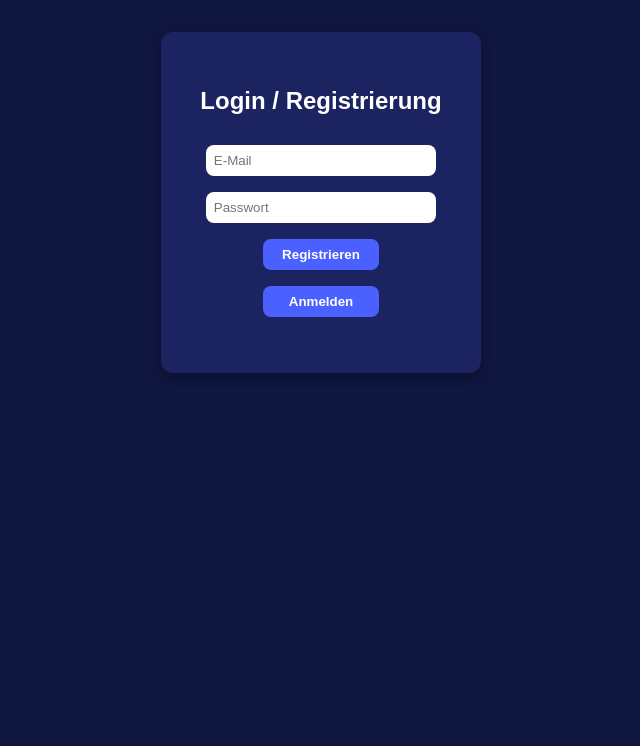
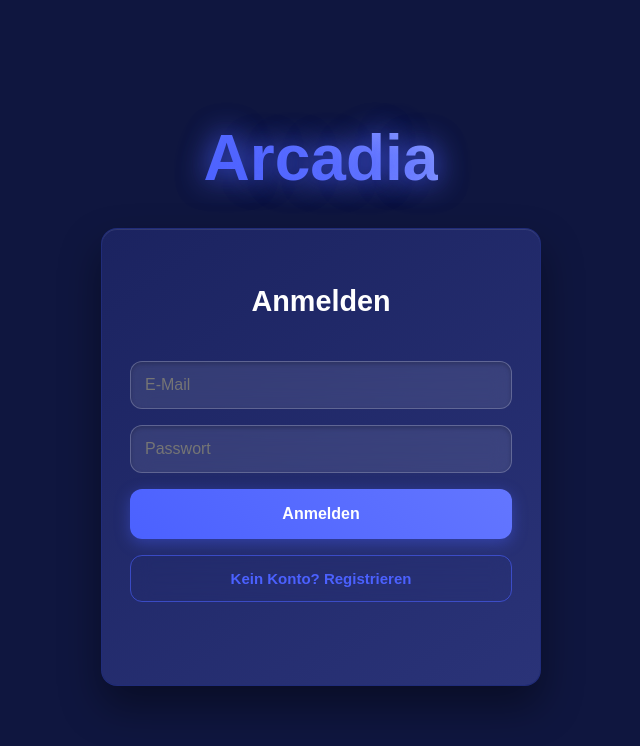
Before and after one commit to Gidschge/arcadia, a React (Vite) app in the folder my-app/: page / in a window 1280 px wide. Shown: the top 746 px of the page, without its empty margins (319-959 px from the left). Built offline with nearby package versions, Linux system fonts and the light colour scheme; no server answers.

Commit message:
Login Fertig

```diff
--- a/my-app/package.json
+++ b/my-app/package.json
@@ -13,7 +13,8 @@
     "dotenv": "^17.2.3",
     "firebase": "^12.4.0",
     "react": "^19.1.1",
-    "react-dom": "^19.1.1"
+    "react-dom": "^19.1.1",
+    "react-router-dom": "^7.10.0"
   },
   "devDependencies": {
     "@eslint/js": "^9.36.0",
--- a/my-app/src/App.jsx
+++ b/my-app/src/App.jsx
@@ -1,136 +1,157 @@
-import React, { useState, useEffect } from "react";
+import React, { useEffect, useState } from "react";
+import { useNavigate } from "react-router-dom";
 import { auth } from "./firebase";
-import {
-  createUserWithEmailAndPassword,
-  signInWithEmailAndPassword,
-  signOut,
-  onAuthStateChanged
-} from "firebase/auth";
+import { signOut, onAuthStateChanged } from "firebase/auth";
 
 function App() {
+  const navigate = useNavigate();
   const [user, setUser] = useState(null);
-  const [email, setEmail] = useState("");
-  const [password, setPassword] = useState("");
-  const [message, setMessage] = useState("");
 
+  // User-Status überwachen (WICHTIG!)
   useEffect(() => {
-    const unsubscribe = onAuthStateChanged(auth, (currentUser) => {
-      setUser(currentUser);
+    const unSub = onAuthStateChanged(auth, (current) => {
+      setUser(current);
+
+      if (!current) {
+        navigate("/", { replace: true });
+      }
     });
-    return () => unsubscribe();
+
+    return () => unSub();
   }, []);
 
-  const handleRegister = async () => {
+  // Logout
+  const handleLogout = async () => {
     try {
-      const res = await createUserWithEmailAndPassword(auth, email, password);
-      setMessage(`✅ Konto erstellt: ${res.user.email}`);
+      await signOut(auth);
+      navigate("/", { replace: true });
     } catch (err) {
-      setMessage(`❌ Fehler: ${err.message}`);
+      console.error("Logout Fehler:", err);
     }
   };
 
-  const handleLogin = async () => {
-    try {
-      const res = await signInWithEmailAndPassword(auth, email, password);
-      setMessage(`✅ Angemeldet als: ${res.user.email}`);
-    } catch (err) {
-      setMessage(`❌ Fehler: ${err.message}`);
-    }
-  };
+  // Ladebildschirm
+  if (!user) {
+    return (
+      <div style={{
+        display: "flex",
+        justifyContent: "center",
+        alignItems: "center",
+        minHeight: "100vh",
+        backgroundColor: "#0f163f",
+        color: "white",
+        fontFamily: "Arial, sans-serif"
+      }}>
+        Laden...
+      </div>
+    );
+  }
 
-  const handleLogout = async () => {
-    await signOut(auth);
-    setMessage("✅ Abgemeldet");
-  };
-
-  // Container-Styles passend zum Mainpage-Design
+  // ⬇️ Styles
   const containerStyle = {
-    backgroundColor: "#0f163f", // dunkles Blau
+    backgroundColor: "#0f163f",
     color: "white",
     fontFamily: "Arial, sans-serif",
     minHeight: "100vh",
     display: "flex",
     flexDirection: "column",
+    justifyContent: "center",
     alignItems: "center",
-    padding: "2rem",
+    padding: "clamp(16px, 3vw, 32px)"
   };
 
-  const cardStyle = {
-    backgroundColor: "#1b2360", // etwas helleres Blau für Boxen
-    borderRadius: "12px",
-    padding: "2rem",
-    width: "320px",
-    textAlign: "center",
-    boxShadow: "0 4px 12px rgba(0,0,0,0.3)",
+  const titleStyle = {
+    marginBottom: "clamp(12px, 2.5vw, 24px)",
+    fontSize: "clamp(28px, 6vw, 64px)",
+    fontWeight: "bold",
+    background: "linear-gradient(45deg, #4b61ff, #6376ff, #a3b2ff)",
+    WebkitBackgroundClip: "text",
+    WebkitTextFillColor: "transparent",
+    textShadow: "0 0 20px rgba(75, 97, 255, 0.5)",
+    animation: "glow 2s ease-in-out infinite alternate"
   };
 
-  const inputStyle = {
-    width: "90%",
-    padding: "0.5rem",
-    margin: "0.5rem 0",
-    borderRadius: "8px",
-    border: "none",
+  const dashboardStyle = {
+    width: "100%",
+    maxWidth: "520px",
+    background: "linear-gradient(145deg, #1b2360, #2a3378)",
+    borderRadius: "16px",
+    padding: "clamp(18px, 3.2vw, 32px)",
+    boxShadow: "0 25px 50px rgba(0,0,0,0.5)",
+    display: "flex",
+    flexDirection: "column",
+    alignItems: "center",
+    border: "1px solid rgba(75,97,255,0.3)"
   };
 
   const buttonStyle = {
-    width: "45%",
-    padding: "0.5rem",
-    margin: "0.5rem",
-    borderRadius: "8px",
+    width: "100%",
+    padding: "clamp(12px, 2.6vw, 16px)",
+    borderRadius: "12px",
     border: "none",
-    backgroundColor: "#4b61ff",
+    background: "linear-gradient(45deg, #ef4444, #dc2626)",
     color: "white",
     cursor: "pointer",
     fontWeight: "bold",
+    fontSize: "clamp(14px, 3vw, 16px)",
+    boxShadow: "0 6px 20px rgba(239, 68, 68, 0.5)",
+    transition: "all 0.3s ease"
   };
 
-  const messageStyle = {
-    marginTop: "1rem",
-    fontWeight: "bold",
-    color: message.startsWith("✅") ? "#0f0" : "#f55",
+  const welcomeStyle = {
+    fontSize: "1.8rem",
+    marginBottom: "10px",
+    color: "#a3b2ff"
   };
 
-  if (user) {
-    return (
-      <div style={containerStyle}>
-        <div style={cardStyle}>
-          <h2>Willkommen, {user.email}!</h2>
-          <button style={buttonStyle} onClick={handleLogout}>
-            Abmelden
-          </button>
-          <p style={messageStyle}>{message}</p>
-        </div>
-      </div>
-    );
-  }
+  const userInfoStyle = {
+    fontSize: "1rem",
+    marginBottom: "20px",
+    color: "rgba(255,255,255,0.8)"
+  };
 
   return (
     <div style={containerStyle}>
-      <div style={cardStyle}>
-        <h2>Login / Registrierung</h2>
-        <input
-          style={inputStyle}
-          type="email"
-          placeholder="E-Mail"
-          value={email}
-          onChange={(e) => setEmail(e.target.value)}
-        />
-        <input
-          style={inputStyle}
-          type="password"
-          placeholder="Passwort"
-          value={password}
-          onChange={(e) => setPassword(e.target.value)}
-        />
-        <div>
-          <button style={buttonStyle} onClick={handleRegister}>
-            Registrieren
-          </button>
-          <button style={buttonStyle} onClick={handleLogin}>
-            Anmelden
-          </button>
+      <div style={titleStyle}>Arcadia</div>
+
+      <div style={dashboardStyle}>
+        <h1 style={welcomeStyle}>🎉 Willkommen zurück!</h1>
+
+        <div style={userInfoStyle}>
+          Eingeloggt als:<br />
+          <span style={{ color: "#4ade80", fontSize: "1.3rem" }}>
+            {user.email}
+          </span>
+          <br />
+          <small style={{ opacity: 0.6 }}>
+            UID: {user.uid.slice(0, 8)}...
+          </small>
         </div>
-        <p style={messageStyle}>{message}</p>
+
+        {/* 🔥 HIER: Logout Button */}
+        <button
+          style={buttonStyle}
+          onClick={handleLogout}
+          onMouseEnter={(e) => {
+            e.target.style.transform = "translateY(-2px)";
+            e.target.style.boxShadow = "0 12px 25px rgba(239, 68, 68, 0.6)";
+          }}
+          onMouseLeave={(e) => {
+            e.target.style.transform = "translateY(0)";
+            e.target.style.boxShadow = "0 6px 20px rgba(239, 68, 68, 0.4)";
+          }}
+        >
+          🚪 Abmelden
+        </button>
+
+        <div style={{
+          marginTop: "20px",
+          animation: "float 3s ease-in-out infinite",
+          fontSize: "0.9rem",
+          opacity: 0.7
+        }}>
+          Dein Dashboard bekommt bald neue Features...
+        </div>
       </div>
     </div>
   );
--- /dev/null
+++ b/my-app/src/login.jsx
@@ -0,0 +1,253 @@
+import React, { useState, useEffect } from "react";
+import { useNavigate } from "react-router-dom";
+import { auth } from "./firebase";
+import {
+  createUserWithEmailAndPassword,
+  signInWithEmailAndPassword,
+  onAuthStateChanged
+} from "firebase/auth";
+
+function LoginComponent() {
+  const navigate = useNavigate();
+  const [user, setUser] = useState(null);
+  const [isFlipped, setIsFlipped] = useState(false);
+  const [email, setEmail] = useState("");
+  const [password, setPassword] = useState("");
+  const [message, setMessage] = useState("");
+
+  // Redirect, wenn bereits eingeloggt
+  useEffect(() => {
+    const unsubscribe = onAuthStateChanged(auth, (currentUser) => {
+      setUser(currentUser);
+      if (currentUser) {
+        navigate("/app", { replace: true });
+      }
+    });
+    return () => unsubscribe();
+  }, [navigate]);
+
+  const handleRegister = async () => {
+    try {
+      const res = await createUserWithEmailAndPassword(auth, email, password);
+      setMessage(`✅ Konto erstellt: ${res.user.email}`);
+      setTimeout(() => navigate("/app", { replace: true }), 800);
+    } catch (err) {
+      setMessage(`❌ Fehler: ${err.message}`);
+    }
+  };
+
+  const handleLogin = async () => {
+    try {
+      const res = await signInWithEmailAndPassword(auth, email, password);
+      setMessage(`✅ Angemeldet als: ${res.user.email}`);
+      setTimeout(() => navigate("/app", { replace: true }), 800);
+    } catch (err) {
+      setMessage(`❌ Fehler: ${err.message}`);
+    }
+  };
+
+  // Außencontainer
+  const containerStyle = {
+    backgroundColor: "#0f163f",
+    color: "white",
+    fontFamily: "Arial, sans-serif",
+    minHeight: "100vh",
+    display: "flex",
+    flexDirection: "column",
+    justifyContent: "center",
+    alignItems: "center",
+    overflow: "hidden"
+  };
+
+  // Headline
+  const titleStyle = {
+    marginBottom: "clamp(12px, 2.5vw, 24px)",
+    fontSize: "clamp(28px, 6vw, 64px)",
+    fontWeight: "bold",
+    background: "linear-gradient(45deg, #4b61ff, #6376ff, #a3b2ff)",
+    WebkitBackgroundClip: "text",
+    WebkitTextFillColor: "transparent",
+    backgroundClip: "text",
+    textShadow: "0 0 20px rgba(75, 97, 255, 0.5)",
+    animation: "glow 2s ease-in-out infinite alternate"
+  };
+
+  // Scene/Wrapper
+  const sceneStyle = {
+    width: "100%",
+    maxWidth: "440px",
+    margin: "0 auto",
+    perspective: "1000px"
+  };
+
+  const cardWrapperStyle = {
+    position: "relative",
+    width: "100%",
+    transformStyle: "preserve-3d",
+    transition: "transform 0.8s",
+    transform: isFlipped ? "rotateY(180deg)" : "rotateY(0deg)"
+  };
+
+  // Kartenflächen
+  const cardFaceBase = {
+    position: "relative",
+    width: "100%",
+    backfaceVisibility: "hidden",
+    background: "linear-gradient(145deg, #1b2360, #2a3378)",
+    borderRadius: "16px",
+    padding: "clamp(16px, 3vw, 28px)",
+    boxShadow: "0 20px 40px rgba(0,0,0,0.4), inset 0 1px 0 rgba(255,255,255,0.1)",
+    display: "flex",
+    flexDirection: "column",
+    gap: "clamp(8px, 2vw, 16px)",
+    alignItems: "center",
+    textAlign: "center",
+    border: "1px solid rgba(75, 97, 255, 0.3)",
+    backgroundClip: "padding-box"
+  };
+
+  const cardFrontStyle = { ...cardFaceBase };
+
+  const cardBackStyle = {
+    ...cardFaceBase,
+    transform: "rotateY(180deg)",
+    position: "absolute",
+    top: 0,
+    left: 0
+  };
+
+  // Inputs/Buttons
+  const inputStyle = {
+    width: "100%",
+    padding: "clamp(10px, 2.3vw, 14px)",
+    borderRadius: "12px",
+    border: "1px solid rgba(255,255,255,0.2)",
+    backgroundColor: "rgba(255,255,255,0.1)",
+    color: "white",
+    fontSize: "clamp(14px, 2.8vw, 16px)",
+    backdropFilter: "blur(10px)",
+    boxShadow: "inset 0 2px 4px rgba(0,0,0,0.2)"
+  };
+
+  const buttonStyle = {
+    width: "100%",
+    padding: "clamp(12px, 2.6vw, 16px)",
+    borderRadius: "12px",
+    border: "none",
+    background: "linear-gradient(45deg, #4b61ff, #6376ff)",
+    color: "white",
+    cursor: "pointer",
+    fontWeight: "bold",
+    fontSize: "clamp(14px, 3vw, 16px)",
+    boxShadow: "0 4px 15px rgba(75, 97, 255, 0.4)",
+    transition: "all 0.3s ease"
+  };
+
+  const linkButtonStyle = {
+    width: "100%",
+    padding: "clamp(10px, 2.3vw, 14px)",
+    borderRadius: "12px",
+    border: "1px solid rgba(75, 97, 255, 0.6)",
+    backgroundColor: "transparent",
+    color: "#4b61ff",
+    cursor: "pointer",
+    fontWeight: "bold",
+    fontSize: "clamp(13px, 2.7vw, 15px)",
+    backdropFilter: "blur(10px)",
+    transition: "all 0.3s ease"
+  };
+
+  const messageStyle = {
+    marginTop: "1.5rem",
+    fontWeight: "bold",
+    color: message.startsWith("✅") ? "#4ade80" : "#f87171",
+    fontSize: "0.9rem"
+  };
+
+  // Glow Animation
+
+  useEffect(() => {
+    const styleSheet = document.createElement("style");
+    styleSheet.textContent = `
+      @keyframes glow {
+        from { text-shadow: 0 0 20px rgba(75, 97, 255, 0.5); }
+        to { text-shadow: 0 0 30px rgba(75, 97, 255, 0.8), 0 0 40px rgba(75, 97, 255, 0.4); }
+      }
+    `;
+    if (!document.getElementById("glow-animation")) {
+      styleSheet.id = "glow-animation";
+      document.head.appendChild(styleSheet);
+    }
+  }, []);
+
+  return (
+    <div style={containerStyle}>
+      <div style={titleStyle}>Arcadia</div>
+      <div style={sceneStyle}>
+        <div style={cardWrapperStyle}>
+          {/* Login Seite */}
+          <div style={cardFrontStyle}>
+            <h2 style={{ marginBottom: "1.5rem", fontSize: "1.8rem" }}>Anmelden</h2>
+            <input
+              style={inputStyle}
+              type="email"
+              placeholder="E-Mail"
+              value={email}
+              onChange={(e) => setEmail(e.target.value)}
+            />
+            <input
+              style={inputStyle}
+              type="password"
+              placeholder="Passwort"
+              value={password}
+              onChange={(e) => setPassword(e.target.value)}
+            />
+            <button style={buttonStyle} onClick={handleLogin}>
+              Anmelden
+            </button>
+            <button
+              style={linkButtonStyle}
+              type="button"
+              onClick={() => setIsFlipped(true)}
+            >
+              Kein Konto? Registrieren
+            </button>
+            <p style={messageStyle}>{message}</p>
+          </div>
+
+          {/* Register Seite */}
+          <div style={cardBackStyle}>
+            <h2 style={{ marginBottom: "1.5rem", fontSize: "1.8rem" }}>Registrieren</h2>
+            <input
+              style={inputStyle}
+              type="email"
+              placeholder="E-Mail"
+              value={email}
+              onChange={(e) => setEmail(e.target.value)}
+            />
+            <input
+              style={inputStyle}
+              type="password"
+              placeholder="Passwort"
+              value={password}
+              onChange={(e) => setPassword(e.target.value)}
+            />
+            <button style={buttonStyle} onClick={handleRegister}>
+              Konto erstellen
+            </button>
+            <button
+              style={linkButtonStyle}
+              type="button"
+              onClick={() => setIsFlipped(false)}
+            >
+              Bereits Konto? Anmelden
+            </button>
+            <p style={messageStyle}>{message}</p>
+          </div>
+        </div>
+      </div>
+    </div>
+  );
+}
+
+export default LoginComponent;
--- a/my-app/src/main.jsx
+++ b/my-app/src/main.jsx
@@ -1,5 +1,16 @@
-import React from 'react'
-import { createRoot } from 'react-dom/client'
-import App from './App.jsx'
+import React from "react";
+import ReactDOM from "react-dom/client";
+import { BrowserRouter, Routes, Route, Navigate } from "react-router-dom";
+import Login from "./login";  // dein Login-Component
+import App from "./App";      // deine Haupt-App
 import './styles.css'
-createRoot(document.getElementById('root')).render(<App />)
+
+ReactDOM.createRoot(document.getElementById('root')).render(
+  <BrowserRouter>
+    <Routes>
+      <Route path="/" element={<Login />} />           {/* Start = Login */}
+      <Route path="/app" element={<App />} />           {/* Haupt-App */}
+      <Route path="*" element={<Navigate to="/" />} />  {/* Fallback */}
+    </Routes>
+  </BrowserRouter>
+);
--- a/my-app/src/styles.css
+++ b/my-app/src/styles.css
@@ -4,7 +4,7 @@
   --radius:16px;--gap:14px;--shadow:0 10px 24px rgba(0,0,0,.35)
 }
 *{box-sizing:border-box}
-body{margin:0;background:var(--bg);color:var(--text);font:16px/1.4 system-ui,Segoe UI,Roboto,Arial}
+body{margin:0;padding: 0;background:var(--bg);color:var(--text);font:16px/1.4 system-ui,Segoe UI,Roboto,Arial}
 header{position:sticky;top:0;background:var(--panel-dark);box-shadow:var(--shadow);z-index:2}
 .header-inner{max-width:1100px;margin:0 auto;padding:12px 16px;display:grid;grid-template-columns:1fr auto 1fr;gap:var(--gap);align-items:center}
 .brand{margin:0;text-align:center;font-size:clamp(26px,4vw,42px)}
```
Also changed, not shown: 1 other file (tests, documents, lock files or other folders).
